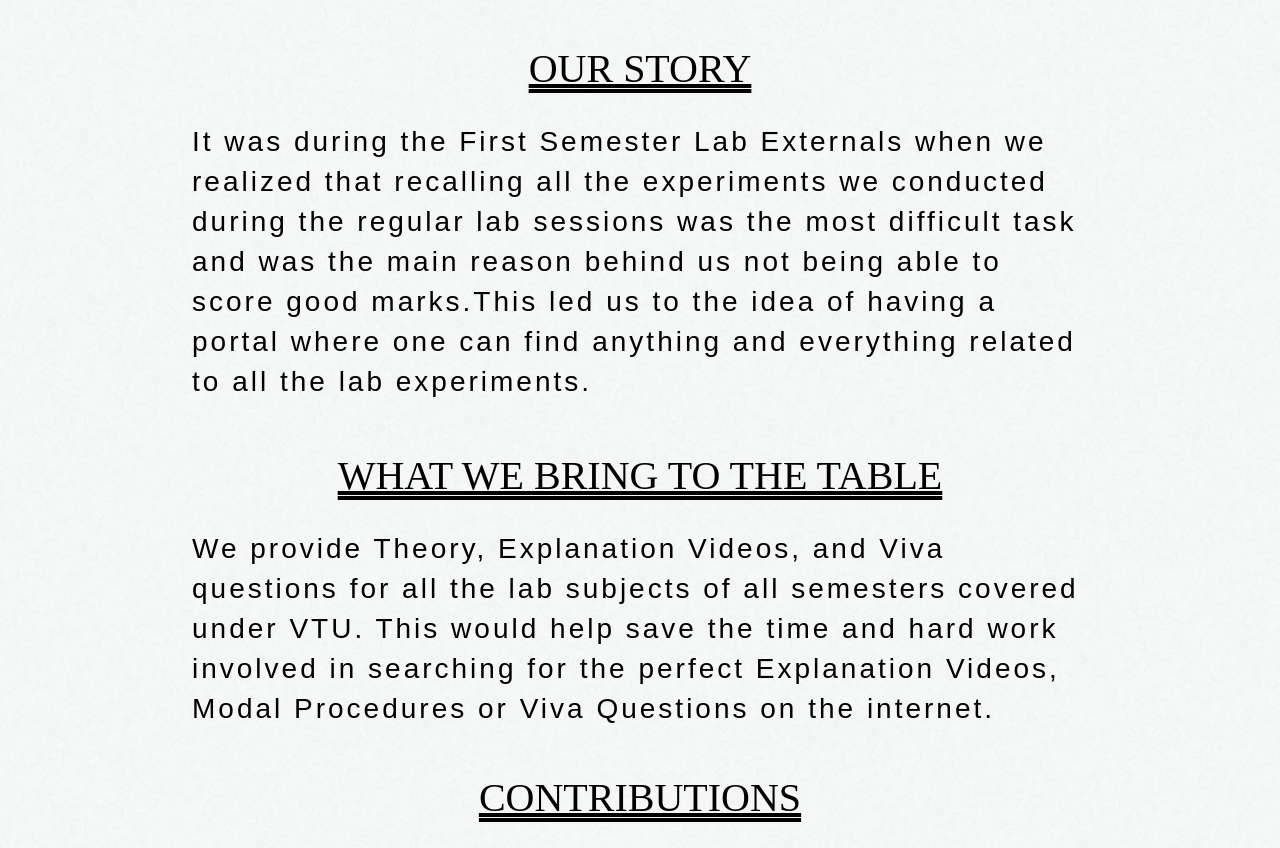
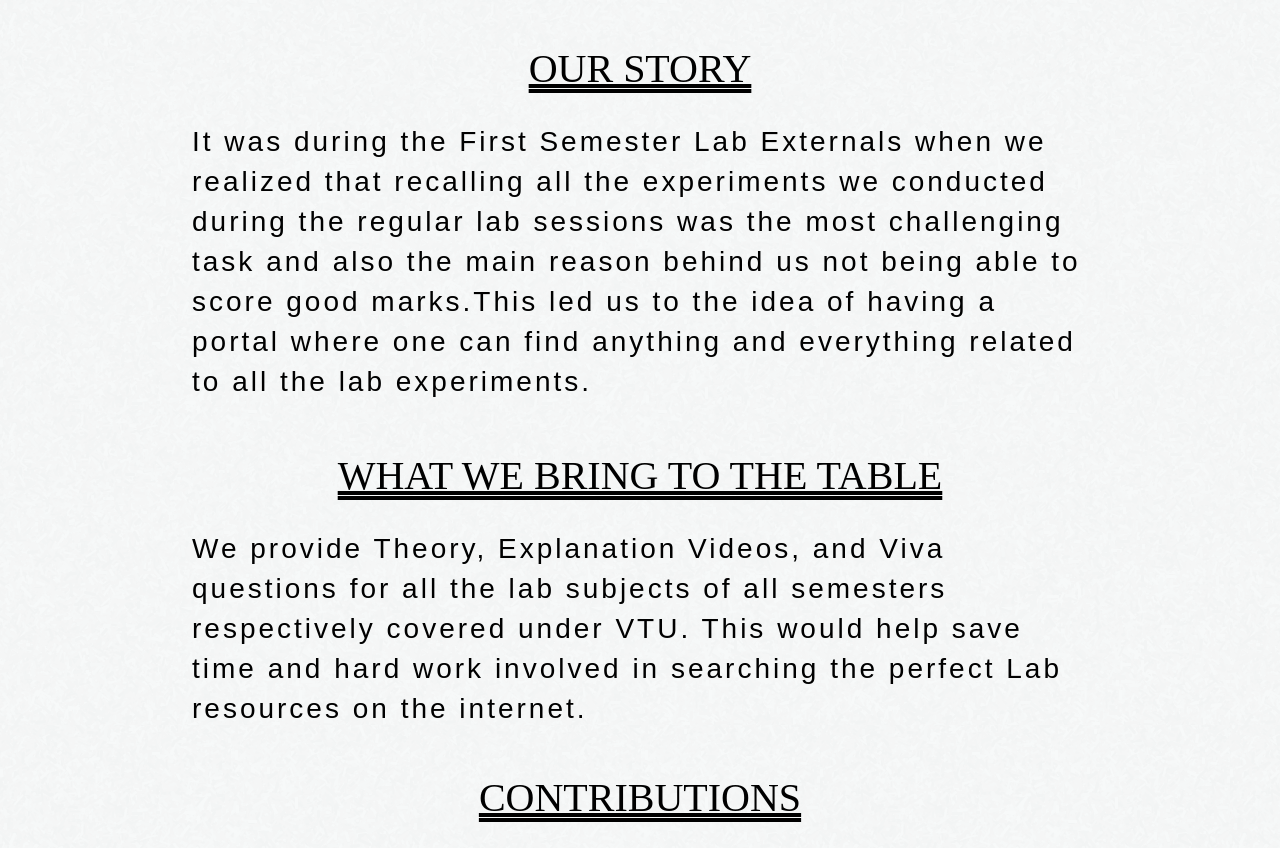
Before and after one commit to Swastik1710/LabSpot, a website: page about.html in a window 1280 px wide. Shown: the part 95-943 px from the top of the page. Drawn offline with nearby package versions, Linux system fonts and the light colour scheme.

Commit message:
Minor Changes

```diff
--- a/about.html
+++ b/about.html
@@ -64,13 +64,12 @@
             <div class="story">
                 <h1>OUR STORY</h1>
                 <h2>It was during the First Semester Lab Externals when we realized that recalling all the experiments
-                    we conducted during the regular lab sessions was the most difficult task and was the main reason
+                    we conducted during the regular lab sessions was the most challenging task and also the main reason
                     behind us not being able to score good marks.This led us to the idea of having a portal where one
                     can find anything and everything related to all the lab experiments.</h2>
                 <h1>WHAT WE BRING TO THE TABLE</h1>
-                <h2> We provide Theory, Explanation Videos, and Viva questions for all the lab subjects of all semesters covered under VTU. This would help save
-                    the time and hard work involved in searching for the perfect Explanation Videos, Modal Procedures or
-                    Viva Questions on the internet.
+                <h2> We provide Theory, Explanation Videos, and Viva questions for all the lab subjects of all semesters respectively covered under VTU. This would help save
+                  time and hard work involved in searching the perfect Lab resources on the internet.
                 </h2>
             </div>
         </div>
```
